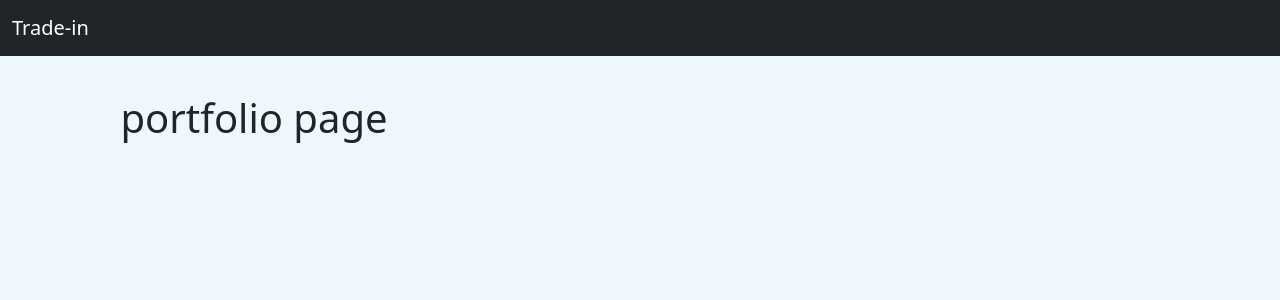
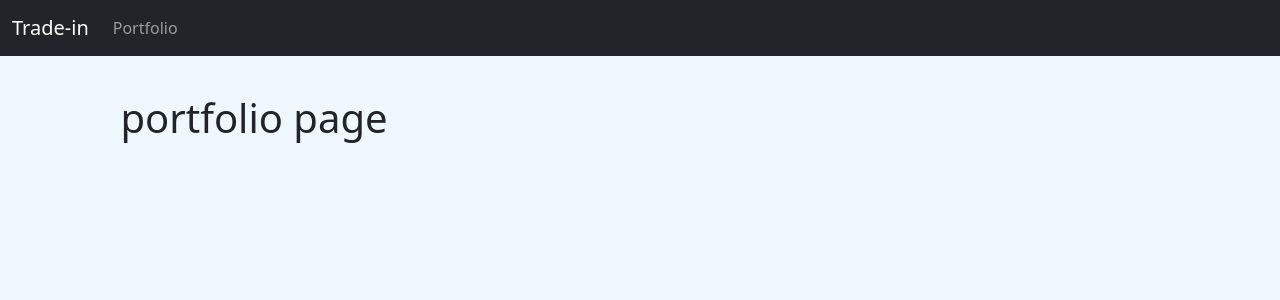
Before and after one commit to Christouccllo1/paper-trading-app, a Django app: page /portfolio in a window 1280 px wide. Shown: the top 300 px of the page. Run offline with Django 4.2, Linux system fonts and the light colour scheme.

Commit message:
add link to portfolio page

```diff
--- a/tradingapp/stocks/templates/base.html
+++ b/tradingapp/stocks/templates/base.html
@@ -26,7 +26,11 @@
                 <span class="navbar-toggler-icon"></span>
             </button>
             <div class="collapse navbar-collapse" id="navbarSupportedContent">
-
+               <ul class="navbar-nav me-auto mb-2 mb-lg-0">
+                <li class="nav-item">
+                    <a href="{% url 'portfolio'%}" class="nav-link">Portfolio</a>
+                </li>
+               </ul>
             </div>
         </div>
     </nav>
```
